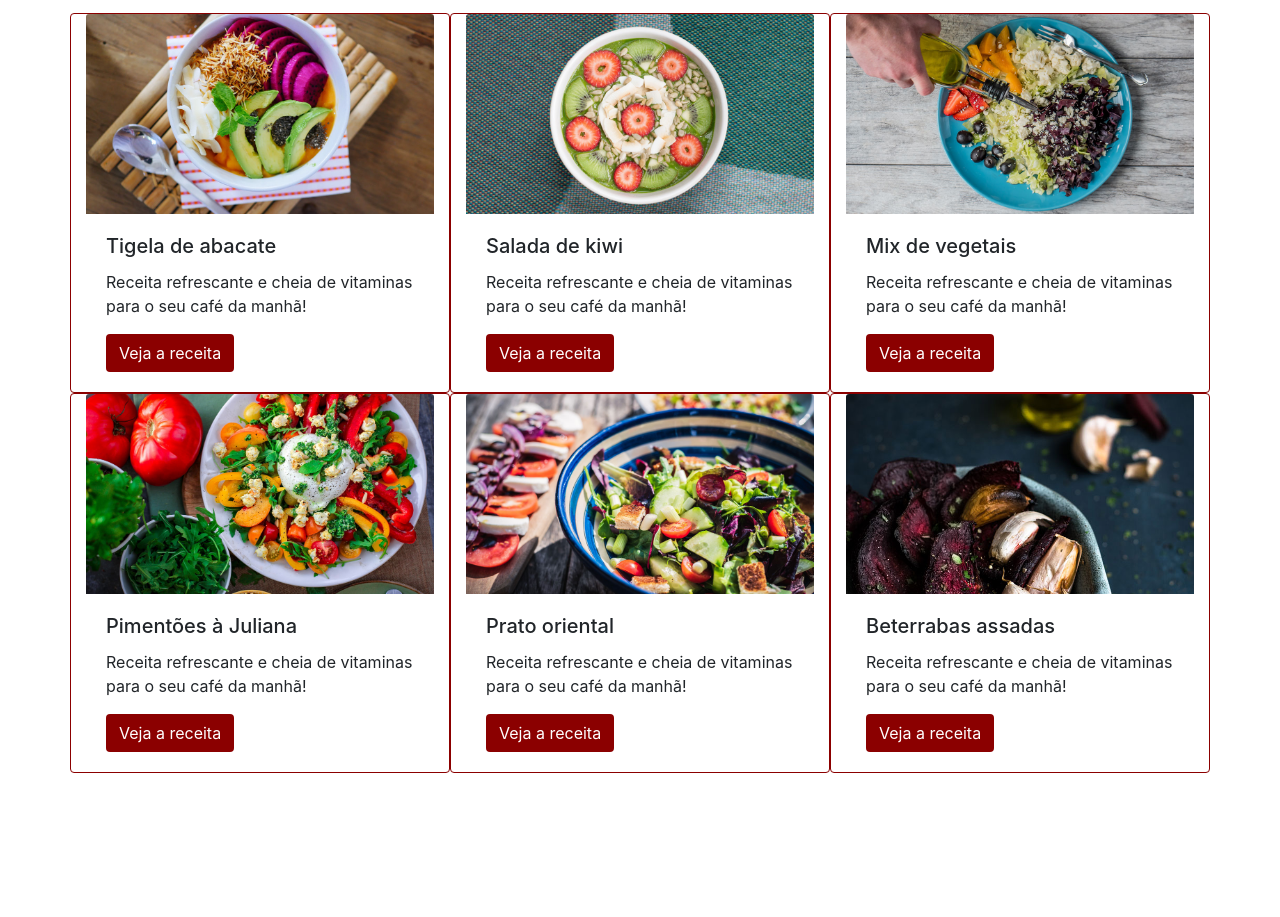
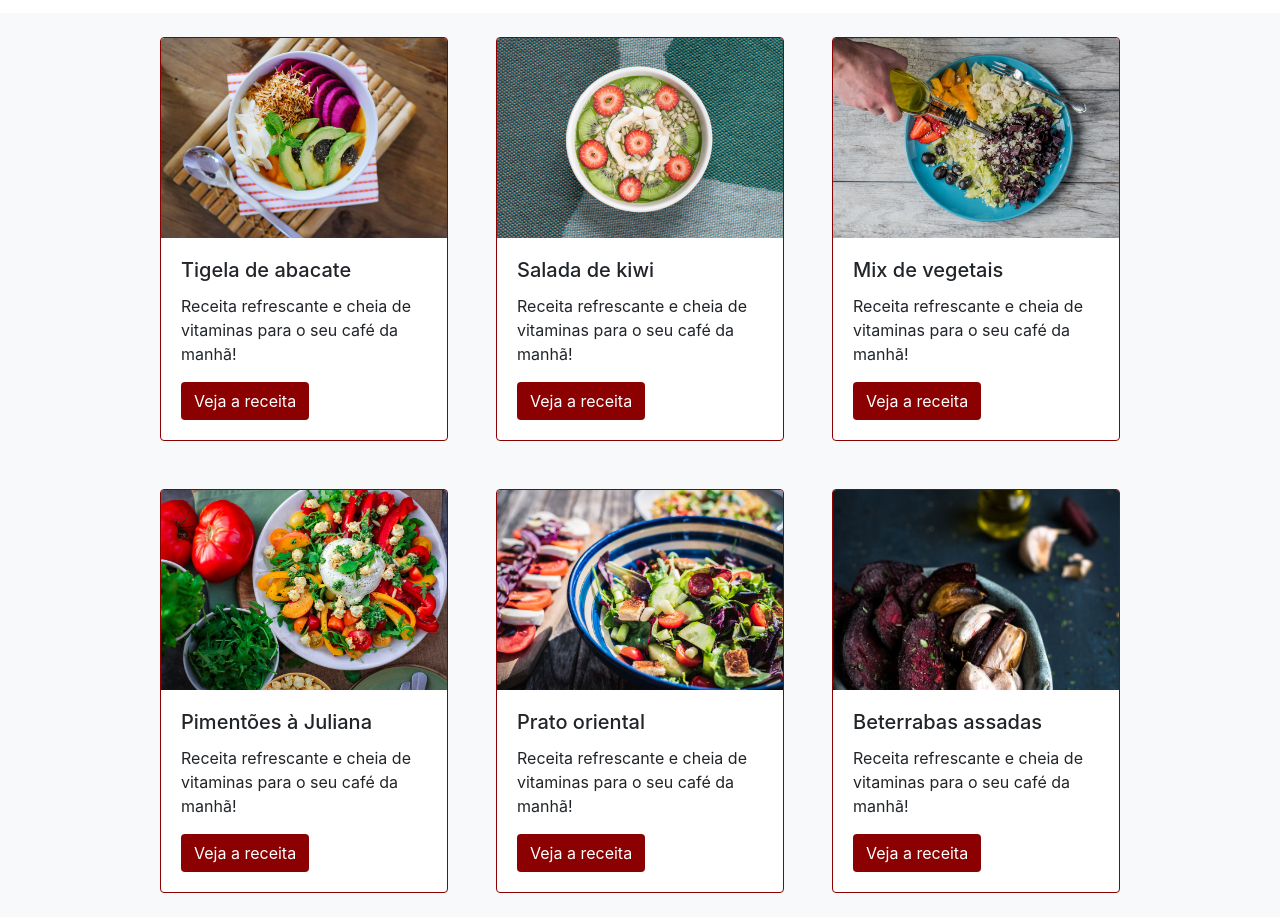
Before and after one commit to IgorNatann/projetoFruta, a plain HTML site: page index.html in a window 1280 px wide. Shown: the part 635-1552 px from the top of the page. Before the commit the page ends 1408 px from the top, so only its background shows below. Drawn offline with nearby package versions, Linux system fonts and the light colour scheme.

Commit message:
commit section de receitas finalizada

```diff
--- a/index.html
+++ b/index.html
@@ -85,10 +85,10 @@
     </section>
 
     <!-- Cards receitas -->
-    <section id="receitas" class="container">
-      <div class="row">
+    <section id="receitas" class="container-fluid bg-light">
+      <div class="row justify-content-center">
 
-        <article class="card card-largura borda-cor-especial col-12 col-md-4">
+        <article class="card card-largura borda-cor-especial p-0 m-4 col-12 col-md-4">
           <img class="card-img-top img-card" src="./src/img/receita-abacate.jpg" alt="Imagem de capa do card">
           <div class="card-body">
             <h5 class="card-title">Tigela de abacate</h5>
@@ -97,7 +97,7 @@
           </div>
         </article>
 
-        <article class="card card-largura borda-cor-especial col-12 col-md-4">
+        <article class="card card-largura borda-cor-especial p-0 m-4 col-12 col-md-4">
           <img class="card-img-top img-card" src="./src/img/receita-kiwi.jpg" alt="Imagem de capa do card">
           <div class="card-body">
             <h5 class="card-title">Salada de kiwi</h5>
@@ -106,7 +106,7 @@
           </div>
         </article>
 
-        <article class="card card-largura borda-cor-especial col-12 col-md-4">
+        <article class="card card-largura borda-cor-especial p-0 m-4 col-12 col-md-4">
           <img class="card-img-top img-card" src="./src/img/receita-mix.jpg" alt="Imagem de capa do card">
           <div class="card-body">
             <h5 class="card-title">Mix de vegetais</h5>
@@ -115,7 +115,7 @@
           </div>
         </article>
 
-        <article class="card card-largura borda-cor-especial col-12 col-md-4">
+        <article class="card card-largura borda-cor-especial p-0 m-4 col-12 col-md-4">
           <img class="card-img-top img-card" src="./src/img/receita-pimentoes.jpg" alt="Imagem de capa do card">
           <div class="card-body">
             <h5 class="card-title">Pimentões à Juliana</h5>
@@ -124,7 +124,7 @@
           </div>
         </article>
 
-        <article class="card card-largura borda-cor-especial col-12 col-md-4">
+        <article class="card card-largura borda-cor-especial p-0 m-4 col-12 col-md-4">
           <img class="card-img-top img-card" src="./src/img/receita-oriental.jpg" alt="Imagem de capa do card">
           <div class="card-body">
             <h5 class="card-title">Prato oriental</h5>
@@ -133,7 +133,7 @@
           </div>
         </article>
 
-        <article class="card card-largura borda-cor-especial col-12 col-md-4">
+        <article class="card card-largura borda-cor-especial p-0 m-4 col-12 col-md-4">
           <img class="card-img-top img-card" src="./src/img/receita-beterrabas.jpg" alt="Imagem de capa do card">
           <div class="card-body">
             <h5 class="card-title">Beterrabas assadas</h5>
--- a/src/style.css
+++ b/src/style.css
@@ -18,7 +18,7 @@
 }
 
 .card-largura {
-  width: 20rem;
+  max-width: 18rem;
 }
 
 .botao-cor-especial {
```
